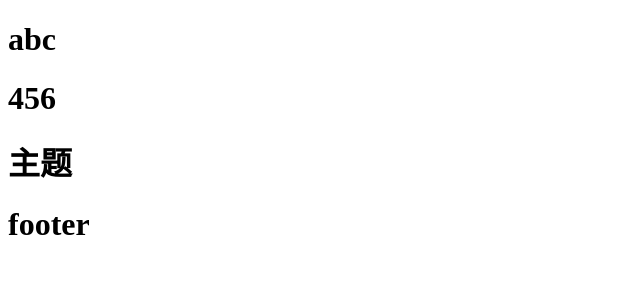
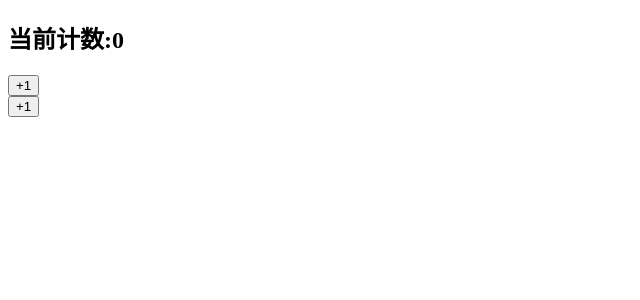
Before and after one commit to ADKcodeXD/React-learn, a React app: page / in a window 1280 px wide. Shown: the top 300 px of the page, without its empty margins (0-640 px from the left). Built offline with nearby package versions, Linux system fonts and the light colour scheme.

Commit message:
04_父传子-01

```diff
--- /dev/null
+++ b/src/04_子传父/App.js
@@ -0,0 +1,35 @@
+import React, {Component} from 'react'
+
+export default class App extends Component {
+    constructor() {
+        super();
+        this.state={
+            counter:0
+        }
+    }
+    render() {
+        return (
+            <div>
+                <h2>当前计数:{this.state.counter}</h2>
+                <button onClick={e=>this.increment()}>+1</button>
+                <Button increment={e=>this.increment()}  />
+            </div>
+        )
+    }
+    increment() {
+        this.setState({
+            counter:this.state.counter+1
+        })
+    }
+}
+
+class Button extends Component{
+    render() {
+        const {increment}=this.props
+        return (
+            <div>
+                <button onClick={increment}>+1</button>
+            </div>
+        )
+    }
+}
--- a/src/index.js
+++ b/src/index.js
@@ -1,6 +1,6 @@
 import React from 'react';
 import ReactDOM from 'react-dom/client';
-import App from './03_组件通信/App';
+import App from './04_子传父/App';
 
 const root = ReactDOM.createRoot(document.getElementById('root'));
 root.render(
```
